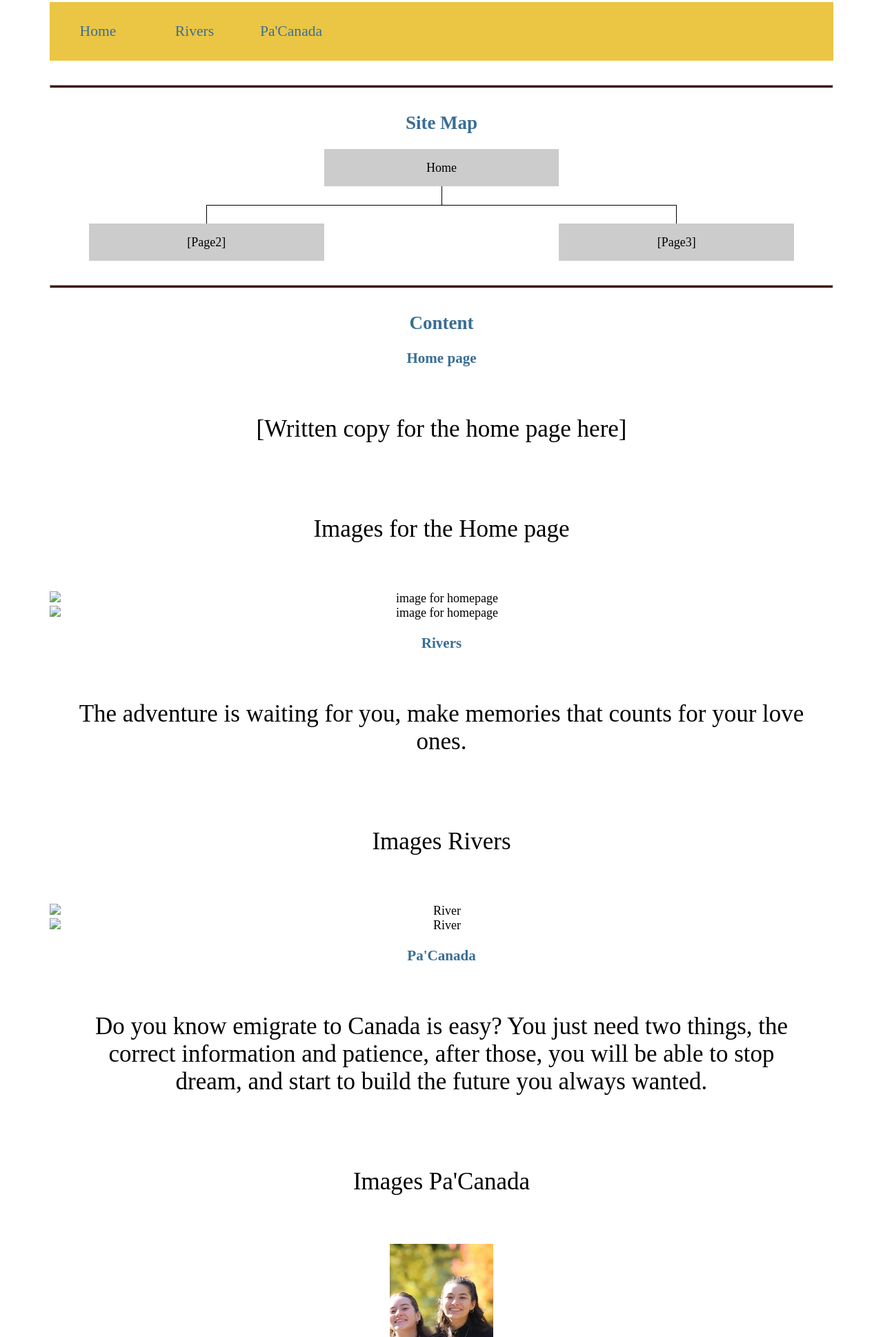
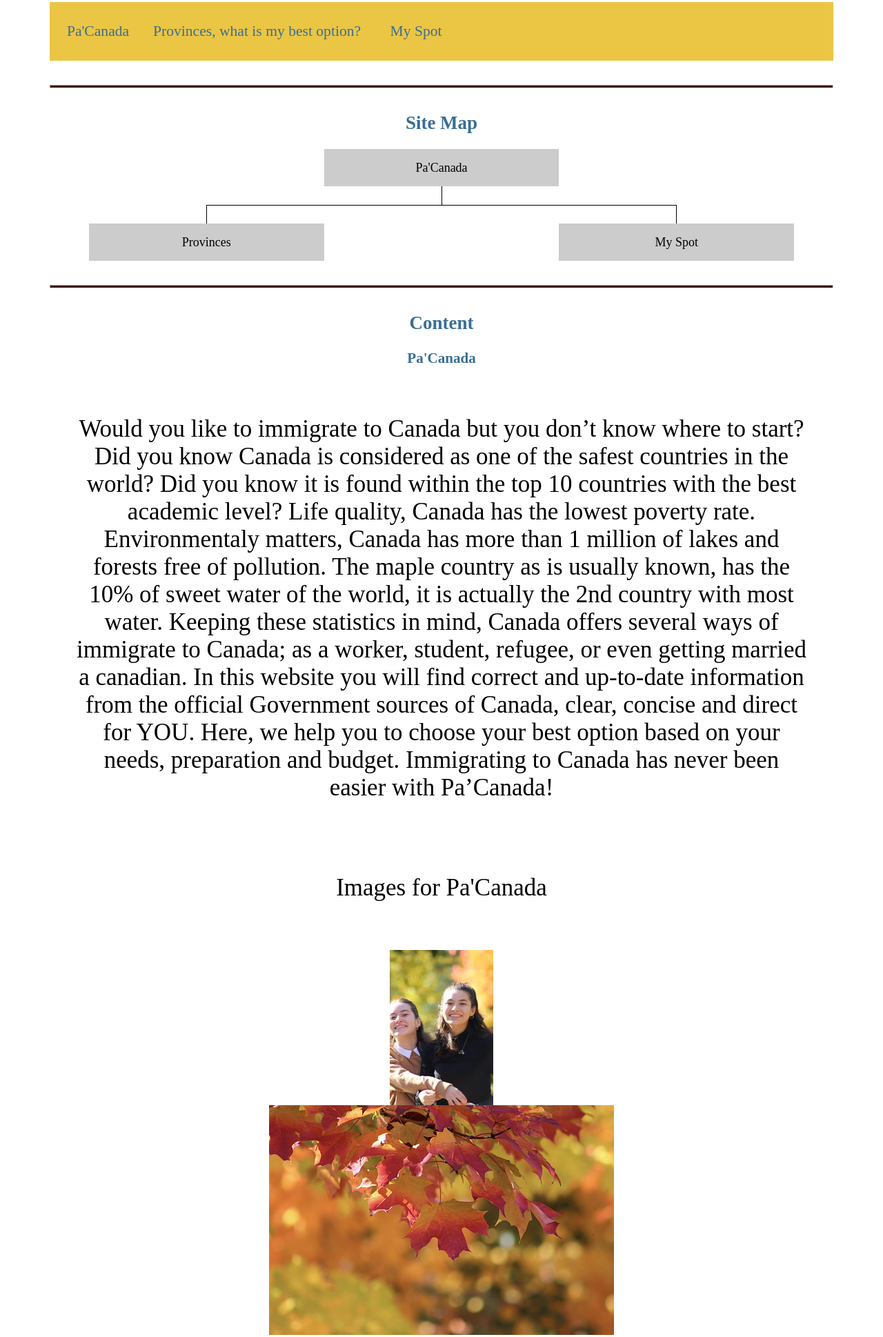
Before and after one commit to herendira/wdd130, a plain HTML site: page mine/site-plan.html in a window 1280 px wide. Shown: the part 2895-4833 px from the top of the page at 69% size. Drawn offline with Linux system fonts and the light colour scheme; a web font is replaced by a local one.

Commit message:
personal page updates

```diff
--- a/mine/site-plan.html
+++ b/mine/site-plan.html
@@ -86,9 +86,9 @@
       </h3>
       <!-- Think about how you want your navigation bar to look. In the site-plan.css file change the colors to your colors to get the look you desire. -->
       <nav>
-        <a href="#">Home</a>
-        <a href="page2.html">Rivers</a>
         <a href="pacanada.html">Pa'Canada</a>
+        <a href="">Provinces, what is my best option?</a>
+        <a href="">My Spot</a>
       </nav>
       <hr>
       <h2>
@@ -96,13 +96,13 @@
       </h2>
       <div class="sitemap">
         <div class="sm-home">
-          Home
+          Pa'Canada
         </div>
         <div class="sm-page2">
-          [Page2] <!-- change this -->
+          Provinces <!-- change this -->
         </div>
         <div class="sm-page3">
-          [Page3]  <!-- change this -->
+          My Spot  <!-- change this -->
         </div>
 
         <div class="top">
@@ -122,30 +122,30 @@
       <h2>
         Content
       </h2>
-      <h3>Home page</h3>
-      <p>
-        [Written copy for the home page here]
+      <h3>Pa'Canada</h3>
+      <p>Would you like to immigrate to Canada but you don’t know where to start? Did you know Canada is considered as one of the safest countries in the world? Did you know it is found within the top 10 countries with the best academic level? Life quality, Canada has the lowest poverty rate. Environmentaly matters, Canada has more than 1 million of lakes and forests free of pollution. The maple country as is usually known, has the 10% of sweet water of the world, it is actually the 2nd country with most water. Keeping these statistics in mind, Canada offers several ways of immigrate to Canada; as a worker, student, refugee, or even getting married a canadian. In this website you will find correct and up-to-date information from the official Government sources of Canada, clear, concise and direct for YOU. Here, we help you to choose your best option based on your needs, preparation and budget. Immigrating to Canada has never been easier with Pa’Canada!
+
       </p>
-      <p>Images for the Home page</p>
-        <img src="#" alt="image for homepage">
-        <img src="#" alt="image for homepage">
+      <p>Images for Pa'Canada</p>
+        <img src="img/girls2.jpg" alt="image for homepage">
+        <img src="img/hoja22.png" alt="image for homepage">
 
       </ul>
-      <h3>Rivers</h3>
+      <h3></h3>
       <p>
-        The adventure is waiting for you, make memories that counts for your love ones.
+        Canada is one of the biggest countries of the world, actually the world's second-largest, with 3.85 million square miles. Canada has 10 provices and 3 territories. Each of them, has their own immigration laws. There are provinces that emigrate is easier than you think, but you need 2 things, patience and truthful information. After that you will be able to decide where and when you want to live, stop dream, and start to build the future you always wanted.
       </p>
-      <p>Images Rivers</p>
-        <img src="images/rafting65_600.jpg" alt="River">
-        <img src="images/rafting65_600.jpg" alt="River">
+      </p>
+      <p>Images for Provinces </p>
+        <img src="img/nieve22.png" alt="">
+        <img src="img/toronto22.png" alt="">
 
       </ul>
-      <h3>Pa'Canada</h3>
+      <h3></h3>
       <p>
-        Do you know emigrate to Canada is easy? You just need two things, the correct information and patience, after those, you will be able to stop dream, and start to build the future you always wanted.
-      </p>
-      <p>Images Pa'Canada</p>
-        <img src="img/girls2.jpg" alt="PaCanada">
+        Here is your spot. I selected the best videos of testimonies of the families and persons who one day they were like you. Also, you will find gouvenment links that help you to know the information I share is true. Be carfully! not all you find in Internet is correct, there are a lot of scam and people who wants just your money. You will find some tips of how you could identify them.
+      <p>Images for Your Spot</p>
+        <img src="img/hojasgotas22.png" alt="PaCanada">
         <img src="img/foto31.png" alt="Suena">
 
       </ul>
--- a/wwr/styles/site-plan-rafting.css
+++ b/wwr/styles/site-plan-rafting.css
@@ -39,7 +39,7 @@ body {
 img {
   display: block;
   margin: 0 auto;
-  max-width: 300px;
+  max-width: 900px;
 }
 h1, h2, h3, h4, h5, h6 {
   font-family: var(--heading-font);
```
Also changed, not shown: wwr/site-plan-rafting.html (+6 -6 lines), mine/img/gotashoja.jpg (added), mine/img/hoja.jpg (added), mine/img/hoja2.jpg (added), mine/img/hoja22.png (added), mine/img/hojasgotas.jpg (added), mine/img/hojasgotas22.png (added), mine/img/nieve.jpg (added), mine/img/nieve2.jpg (added), mine/img/nieve22.png (added), mine/img/toronto.jpg (added), mine/img/toronto2.jpg (added), mine/img/toronto22.png (added).
